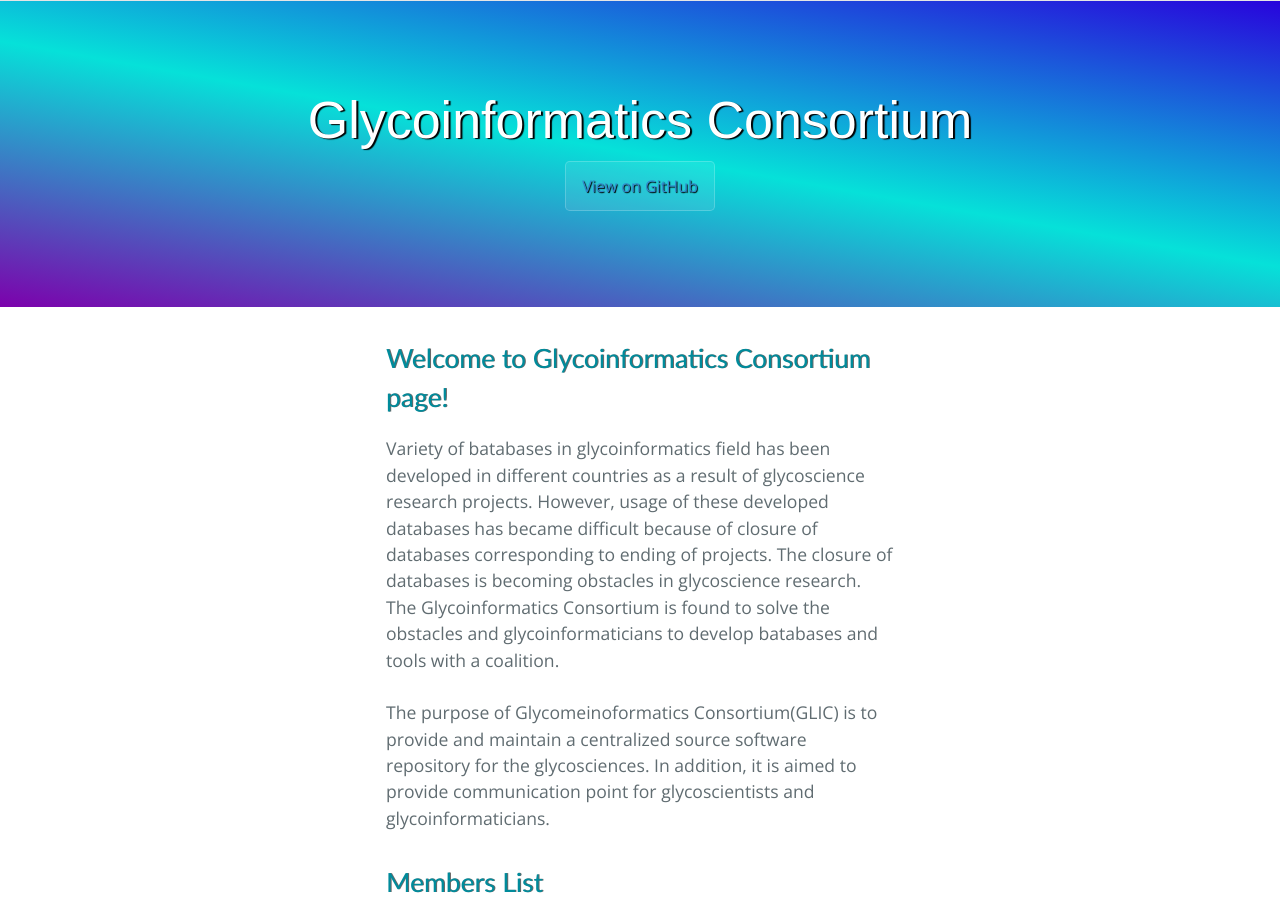
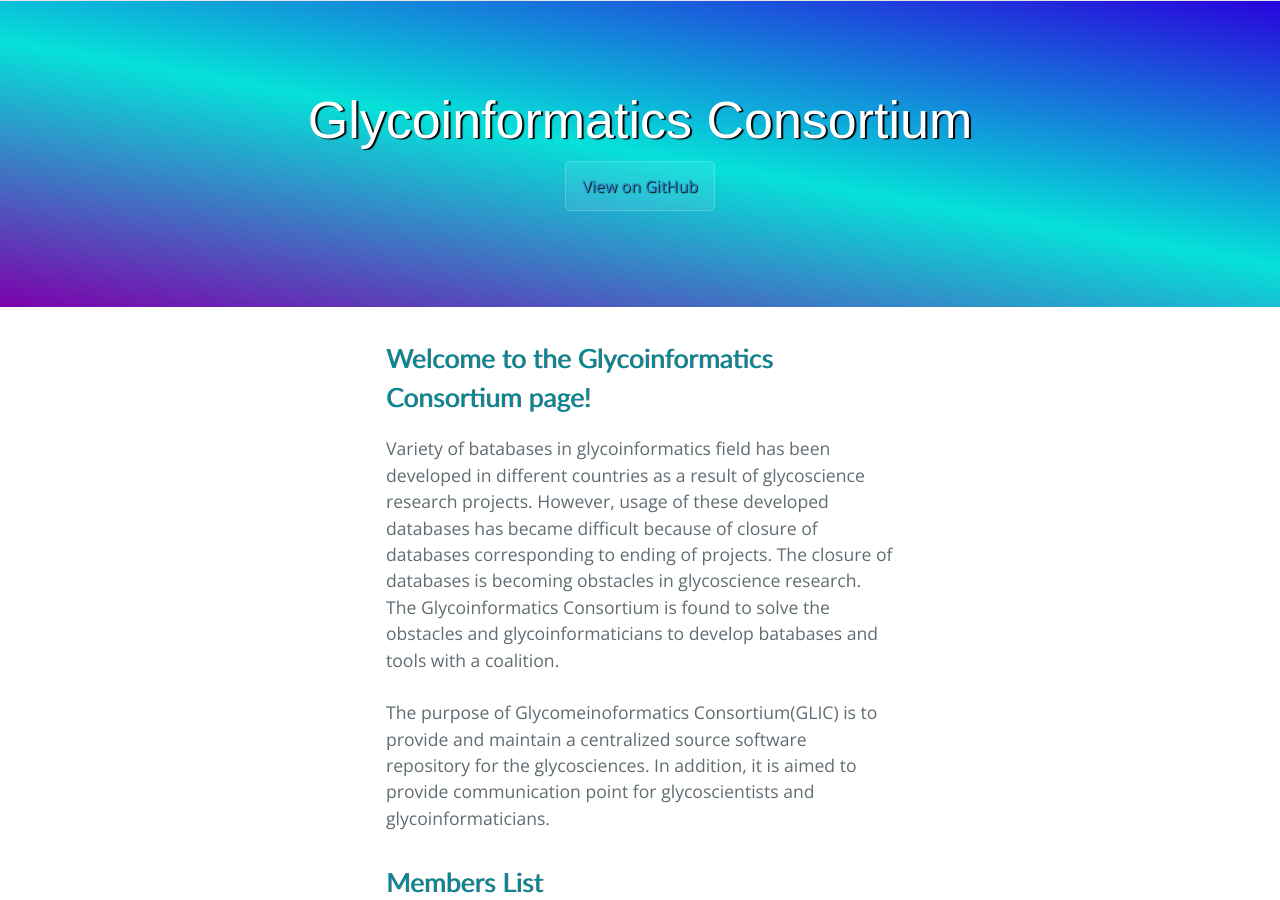
Before and after one commit to glycoinfo/glic-old, a Jekyll site: the page built from index.md, in a window 1280 px wide and 900 px high. Built offline with Jekyll 4.4.1, drawn with Linux system fonts in a browser that asks for light colours; nearby versions of some CDN libraries; Markdown is read by kramdown in place of the engine named in the settings.

Commit message:
Update index.md

```diff
--- a/index.md
+++ b/index.md
@@ -3,7 +3,7 @@ title: Glycoinformatics Consortium
 layout: top
 ---
 
-<h2>Welcome to Glycoinformatics Consortium page!</h2>
+<h2>Welcome to the Glycoinformatics Consortium page!</h2>
  Variety of batabases in glycoinformatics field has been developed in different countries as a result of glycoscience research projects. However, usage of these developed databases has became difficult because of closure of databases corresponding to ending of projects. The closure of databases is becoming obstacles in glycoscience research. The Glycoinformatics Consortium is found to solve the obstacles and glycoinformaticians to develop batabases and tools with a coalition.<br>
 The purpose of Glycomeinoformatics Consortium(GLIC) is to provide and maintain a centralized source software repository for the glycosciences. In addition, it is aimed to provide communication point for glycoscientists and glycoinformaticians.
 
```
